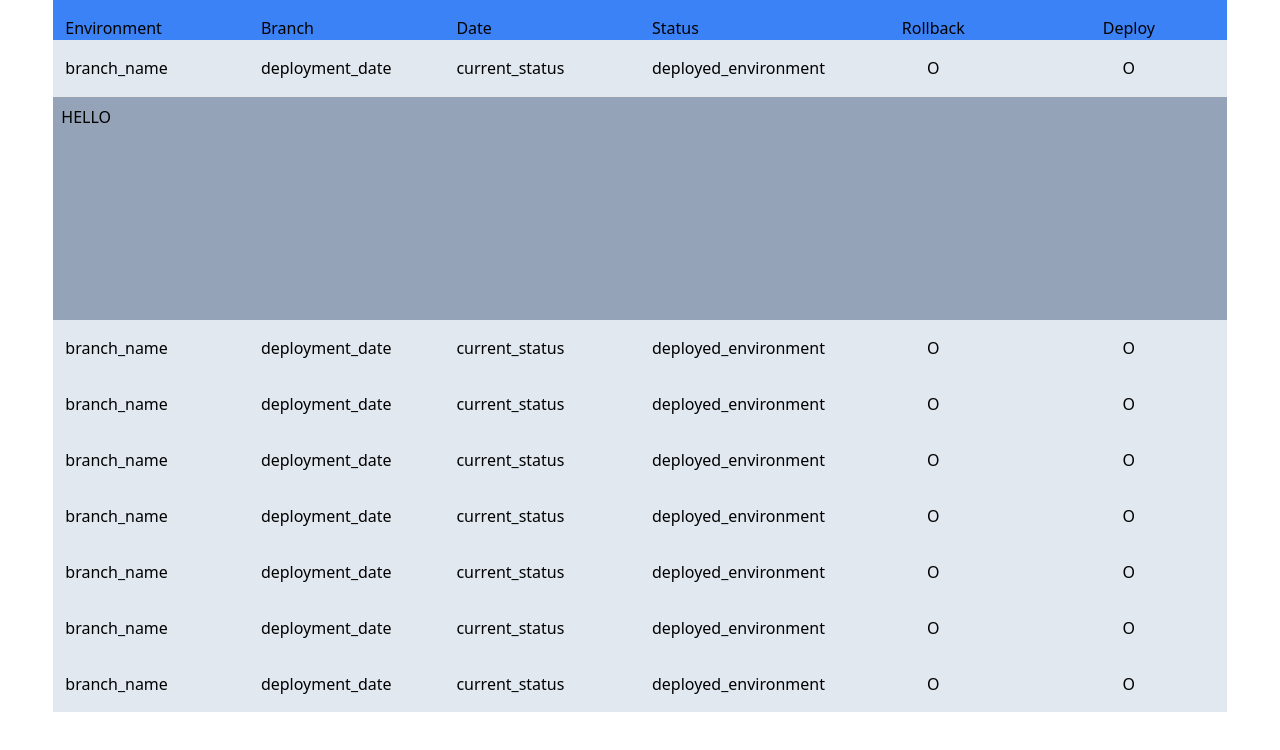
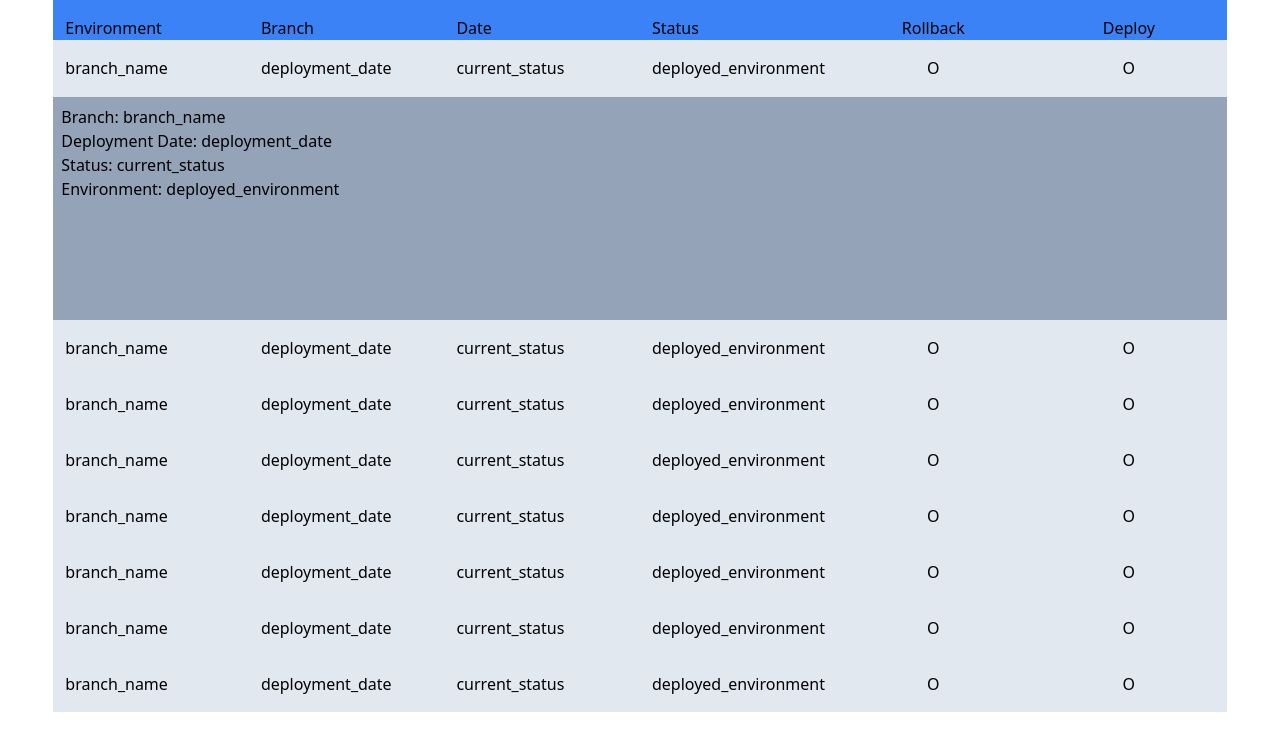
Before and after one commit to iLooL/expandable-table, a React (Vite) app: page / in a window 1280 px wide. Both pictures are taken after a click on the element 639 px from the left and 68 px from the top of the page. Shown: the top 750 px of the page. Built offline with nearby package versions, Linux system fonts and the light colour scheme.

Commit message:
populates row data into expandable area

```diff
--- a/src/components/DeploymentTable.tsx
+++ b/src/components/DeploymentTable.tsx
@@ -13,6 +13,7 @@ type Deployment = {
 
 const DeploymentTable: React.FC<Props> = ({ deployments }) => {
     const [expandedRows, setExpandedRows] = useState<number[]>([]);
+    const [selectedDeployment, setSelectedDeployment] = useState<Deployment | null>(null);
     const headers = [
         "Environment",
         "Branch",
@@ -27,8 +28,10 @@ type Deployment = {
 
         if (currentIndex === -1) {
             newExpandedRows.push(index);
+            setSelectedDeployment(deployments[index]);
         } else {
             newExpandedRows.splice(currentIndex, 1);
+            setSelectedDeployment(null);
         }
 
         setExpandedRows(newExpandedRows);
@@ -48,16 +51,11 @@ type Deployment = {
                         </>
                     ))
                 }
-          {/* <div className="bg-blue-500 px-3 py-4 w-1/6 flex justify-center">Environment</div>
-          <div className="bg-blue-500 px-3 py-4 w-1/6 flex justify-center">Date</div>
-          <div className="bg-blue-500 px-3 py-4 w-1/6 flex justify-center">Status</div>
-          <div className="bg-blue-500 px-3 py-4 w-1/6 flex justify-center">Rollback</div>
-          <div className="bg-blue-500 px-3 py-4 w-1/6 flex justify-center">Deploy</div> */}
             </div>
-        <div className="h-fit flex-col"> {/* tbody */ }
+            <div className="h-fit flex-col">
                 {deployments.map((deployment, index) => (
                     <React.Fragment key={index}>
-            <div className="flex w-full justify-between h-15" onClick={() => handleRowClick(index)}>  {/* row */}
+                        <div className="flex w-full justify-between h-15" onClick={() => handleRowClick(index)}>
                             <div className='bg-slate-200 px-3 py-4 w-1/6'>{deployment.branch}</div>
                             <div className='bg-slate-200 px-3 py-4 w-1/6'>{deployment.deployment_date}</div>
                             <div className='bg-slate-200 px-3 py-4 w-1/6'>{deployment.status}</div>
@@ -65,9 +63,12 @@ type Deployment = {
                             <div className='bg-slate-200 px-3 py-4 w-1/6 flex justify-center'>O</div>
                             <div className='bg-slate-200 px-3 py-4 w-1/6 flex justify-center'>O</div>
                         </div>
-            {expandedRows.includes(index) && (
+                        {expandedRows.includes(index) && selectedDeployment && (
                             <div className="col-span-5 border-t border-gray-200 bg-slate-400 p-2 h-56">
-                <p>HELLO</p>
+                                <p>{`Branch: ${selectedDeployment.branch}`}</p>
+                                <p>{`Deployment Date: ${selectedDeployment.deployment_date}`}</p>
+                                <p>{`Status: ${selectedDeployment.status}`}</p>
+                                <p>{`Environment: ${selectedDeployment.environment}`}</p>
                             </div>
                         )}
                     </React.Fragment>
@@ -75,36 +76,6 @@ type Deployment = {
             </div>
         </div>
     );
-
-    // return (
-    //   <div className="grid grid-cols-5 gap-4">
-    //     <div className="flex-row w-max justify-between">
-    //       <div className="font-bold">Branch</div>
-    //       <div className="font-bold">Deployment Date</div>
-    //       <div className="font-bold">Status</div>
-    //       <div className="font-bold">Environment</div>
-    //     </div>
-    //   <div className="font-bold"></div>
-    //   {deployments.map((deployment, index) => (
-    //     <React.Fragment key={index}>
-    //       <div className="border border-gray-200 p-2">{deployment.branch}</div>
-    //       <div className="border border-gray-200 p-2">{deployment.deployment_date}</div>
-    //       <div className="border border-gray-200 p-2">{deployment.status}</div>
-    //       <div className="border border-gray-200 p-2">{deployment.environment}</div>
-    //       <div className="border border-gray-200 p-2">
-    //         <button className="text-blue-500" onClick={() => handleRowClick(index)}>
-    //           {expandedRows.includes(index) ? 'Hide details' : 'Show details'}
-    //         </button>
-    //       </div>
-    //       {expandedRows.includes(index) && (
-    //         <div className="col-span-5 border-t border-gray-200 p-2">
-    //           {/* Add your expandable content here */}
-    //         </div>
-    //       )}
-    //     </React.Fragment>
-    //   ))}
-    // </div>
-    // );
 };
 
 export default DeploymentTable;
```
Lines whose indentation alone changed are shown as unchanged.
